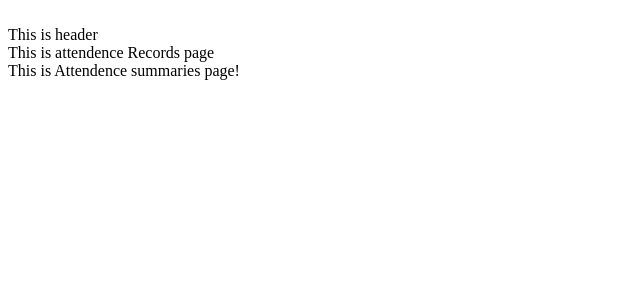
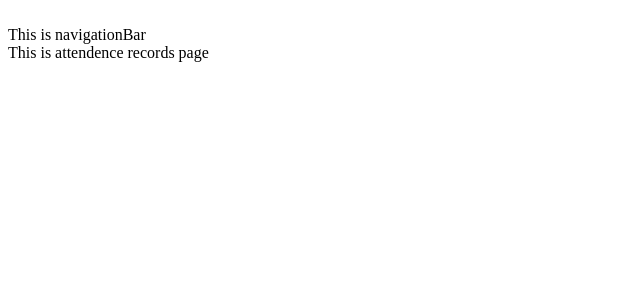
Before and after one commit to kobe1314/vistor-management-system, a React app: page /attendance/records in a window 1280 px wide. Shown: the top 300 px of the page, without its empty margins (0-640 px from the left). Built offline with nearby package versions, Linux system fonts and the light colour scheme.

Commit message:
update router parts

```diff
--- a/src/attendance/Header.js
+++ b/src/attendance/NavigationBar.js
@@ -1,15 +1,15 @@
 import React, { Component } from 'react';
 
-class Header extends Component {
+class NavigationBar extends Component {
     constructor(props) {
         super(props);
         this.state = {  };
     }
     render() {
         return (
-            <div>This is header</div>
+            <div>This is navigationBar</div>
         );
     }
 }
 
-export default Header;
+export default NavigationBar;
--- a/src/attendance/Records.js
+++ b/src/attendance/Records.js
@@ -8,7 +8,7 @@ class Records extends Component {
     }
     render() {
         return (
-            <div>This is attendence Records page</div>
+            <div>This is attendence records page</div>
         );
     }
 }
--- a/src/index.js
+++ b/src/index.js
@@ -3,12 +3,14 @@ import { render } from 'react-dom';
 import { Provider } from 'react-redux';
 import { createStore } from 'redux';
 // import rootReducer from './reducers';
-import Attendance from './attendance/Attendance';
+import Records from './attendance/Records';
+import Summaries from './attendance/Summaries';
 import Registration from './visitor/Registration';
+import Attendance from './router/App';
 import { BrowserRouter as Router, Route, Switch } from 'react-router-dom';
-import createHashHistory from 'history/createHashHistory';
+import { createBrowserHistory } from 'history';
 
-const history = createHashHistory();
+const history = createBrowserHistory();
 const store = createStore(() => {});
 
 render(
@@ -16,7 +18,10 @@ render(
         <Router history={history}>
             <Switch>
                 <Route path="/vistor" component={Registration}></Route>
-                <Route path="/attendance" component={Attendance}></Route>
+                <Attendance path="/attendance" component={Attendance}>
+                    <Route path="/attendance/records" component={Records}></Route>
+                    <Route path="/attendance/summaries" component={Summaries}></Route>
+                </Attendance>
                 <Route path="/" component={Registration}></Route>
             </Switch>
         </Router>
--- /dev/null
+++ b/src/router/App.js
@@ -0,0 +1,14 @@
+import React, { Component } from 'react';
+import NavigationBar from '../attendance/NavigationBar'
+class App extends Component {
+    render() {
+        return (
+            <div>
+                <NavigationBar/>
+                {this.props.children}
+            </div>
+        );
+    }
+}
+
+export default App;
```
Also changed, not shown: src/App.js (deleted, +0 -16 lines).
